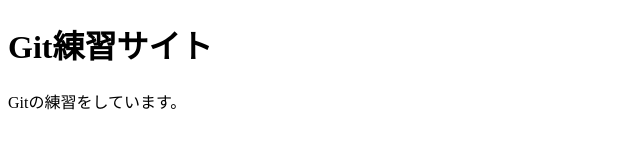
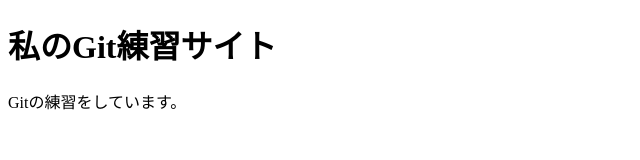
Before and after one commit to Kamiyama0101/pair-conflict, a plain HTML site: page index.html in a window 1280 px wide. Shown: the whole page, without its empty margins (0-640 px from the left). Drawn offline with Linux system fonts and the light colour scheme.

Commit message:
言い回しの修正

```diff
--- a/index.html
+++ b/index.html
@@ -6,7 +6,7 @@
     <title>Document</title>
 </head>
 <body>
-    <h1>Git練習サイト</h1>
+    <h1>私のGit練習サイト</h1>
     <p>Gitの練習をしています。</p>
 </body>
 </html>
```
